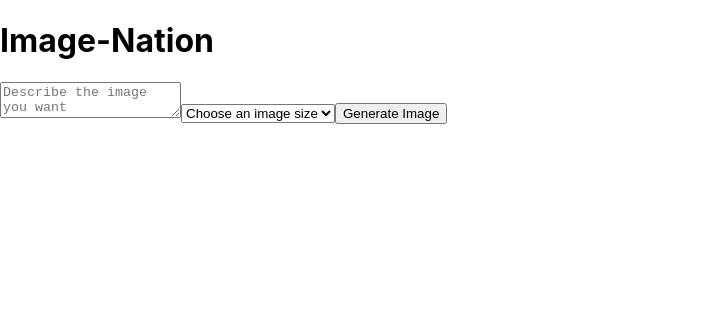
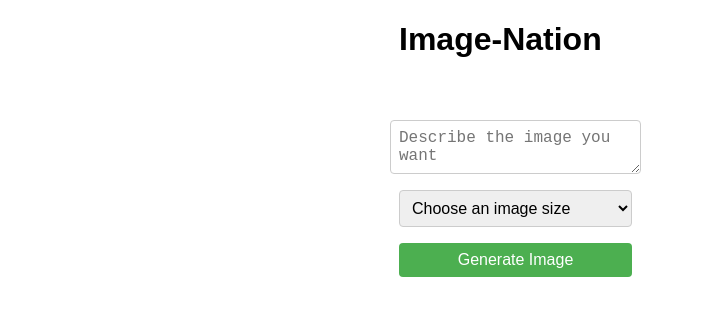
Before and after one commit to inherentspice/image-nation, a React (Create React App) app: page / in a window 1280 px wide. Shown: the top 316 px of the page, without its empty margins (0-704 px from the left). Built offline with nearby package versions, Linux system fonts and the light colour scheme.

Commit message:
added basic styling

```diff
--- a/src/App.css
+++ b/src/App.css
@@ -1,38 +1,65 @@
 .App {
-  text-align: center;
-}
-
-.App-logo {
-  height: 40vmin;
-  pointer-events: none;
-}
-
-@media (prefers-reduced-motion: no-preference) {
-  .App-logo {
-    animation: App-logo-spin infinite 20s linear;
-  }
-}
-
-.App-header {
-  background-color: #282c34;
-  min-height: 100vh;
   display: flex;
   flex-direction: column;
   align-items: center;
-  justify-content: center;
-  font-size: calc(10px + 2vmin);
-  color: white;
+  margin: 0 auto;
+  max-width: 800px;
+  font-family: sans-serif;
 }
 
-.App-link {
-  color: #61dafb;
+.image-creation-cont {
+  display: flex;
+  flex-direction: column;
+  align-items: center;
+  margin: 16px 0;
 }
 
-@keyframes App-logo-spin {
-  from {
-    transform: rotate(0deg);
+textarea,
+select {
+  width: 100%;
+  padding: 8px;
+  border: 1px solid #ccc;
+  border-radius: 4px;
+  font-size: 16px;
+  margin: 8px 0;
+}
+
+button {
+  width: 100%;
+  padding: 8px;
+  border: none;
+  border-radius: 4px;
+  background-color: #4caf50;
+  color: white;
+  font-size: 16px;
+  cursor: pointer;
+  margin: 8px 0;
+}
+
+button:hover {
+  background-color: #45a049;
+}
+
+img {
+  width: 100%;
+  max-width: 800px;
+  border-radius: 4px;
+  margin: 16px 0;
+}
+
+@media (min-width: 768px) {
+  .App {
+    display: grid;
+    grid-template-columns: 1fr 1fr;
+    grid-gap: 1rem;
+    max-width: fit-content;
   }
-  to {
-    transform: rotate(360deg);
+
+  .image-creation-cont {
+    grid-column: 1 / span 1;
+  }
+
+  img {
+    grid-column: 2 / span 1;
   }
 }
--- a/src/App.tsx
+++ b/src/App.tsx
@@ -22,11 +22,11 @@ function App() {
   }
 
   return (
-    <>
+    <div className="App">
       <Header />
       <ImageInput createImage={createImage}/>
       {imageURL && <ImageDisplay imageURL={imageURL}/>}
-    </>
+    </div>
   );
 }
 
```
